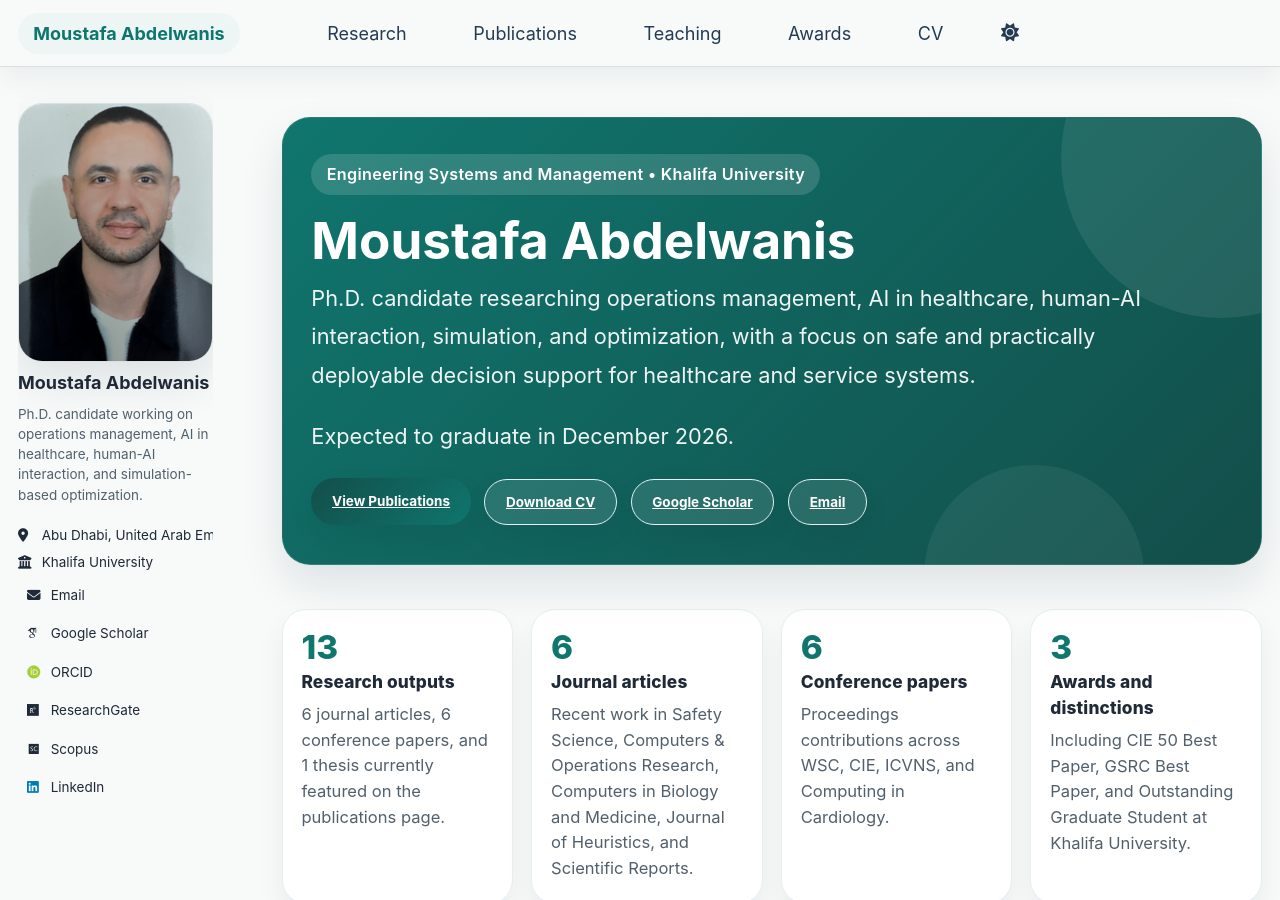
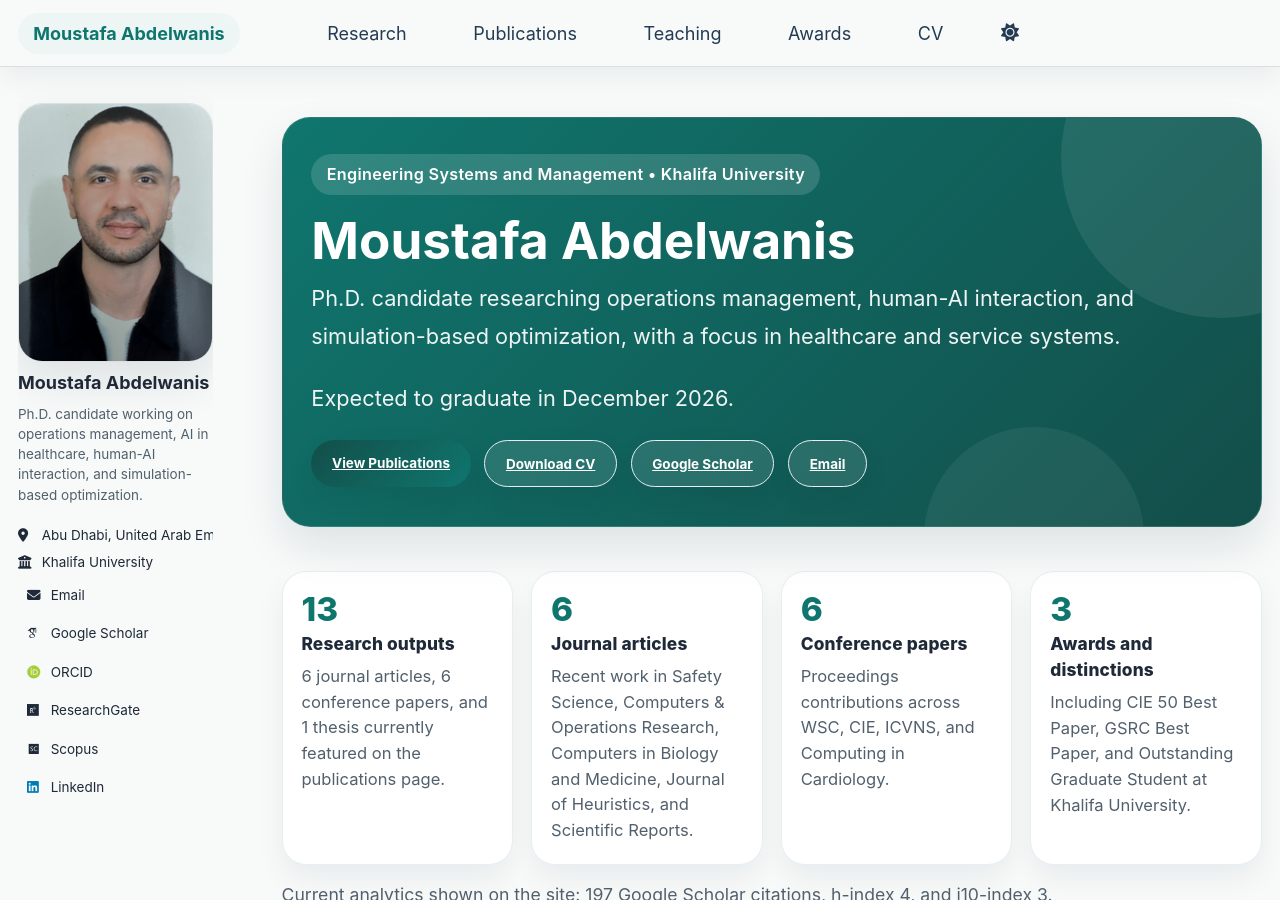
Before and after one commit to abdelwanismoustafa/abdelwanismoustafa.github.io, a Jekyll site: the page built from _pages/about.md, in a window 1280 px wide and 900 px high. Built offline with Jekyll 4.4.1, drawn with Linux system fonts in a browser that asks for light colours; some web fonts are replaced; a script bundle is joined from its source files by our own code; library files that are not in the unit come from our copies.

Commit message:
Update about.md

```diff
--- a/_pages/about.md
+++ b/_pages/about.md
@@ -10,7 +10,7 @@
 <section class="page__hero--custom">
   <div class="hero-badge">Engineering Systems and Management • Khalifa University</div>
   <h1 class="hero-title">Moustafa Abdelwanis</h1>
-  <p class="hero-subtitle">Ph.D. candidate researching operations management, AI in healthcare, human-AI interaction, simulation, and optimization, with a focus on safe and practically deployable decision support for healthcare and service systems.</p>
+  <p class="hero-subtitle">Ph.D. candidate researching operations management, human-AI interaction, and simulation-based optimization, with a focus in healthcare and service systems.</p>
   <p class="hero-subtitle">Expected to graduate in December 2026.</p>
   <div class="hero-actions">
     <a class="btn btn--primary" href="/publications/">View Publications</a>
```
